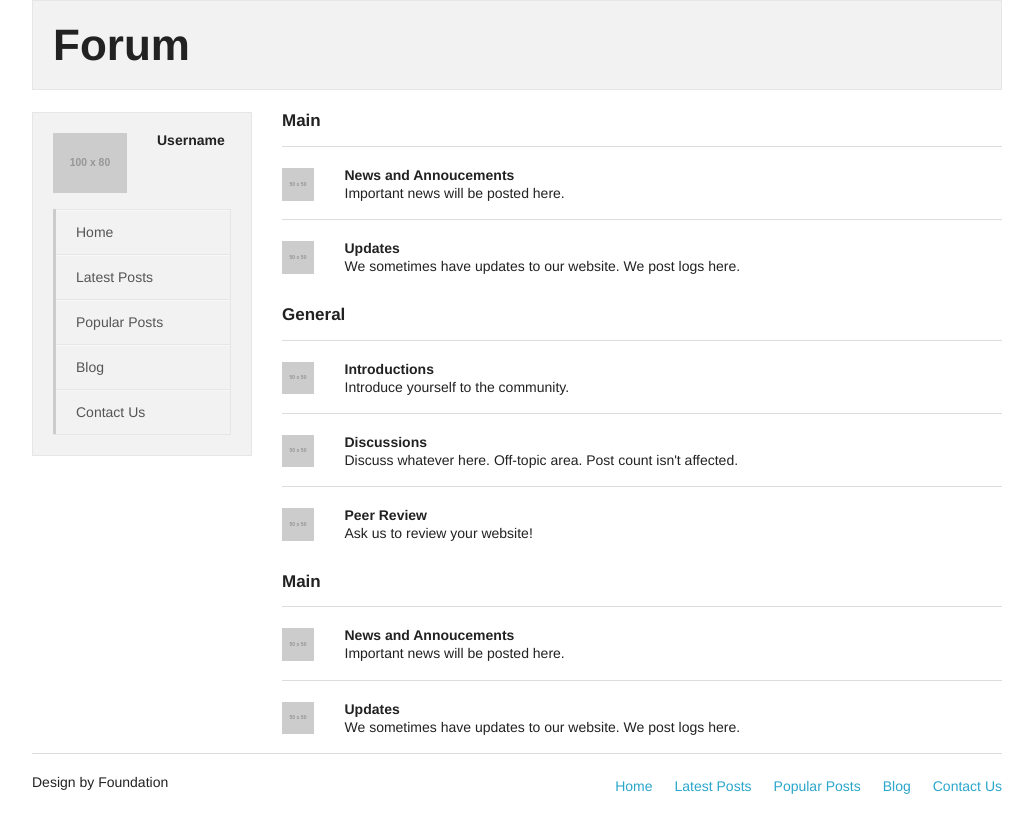
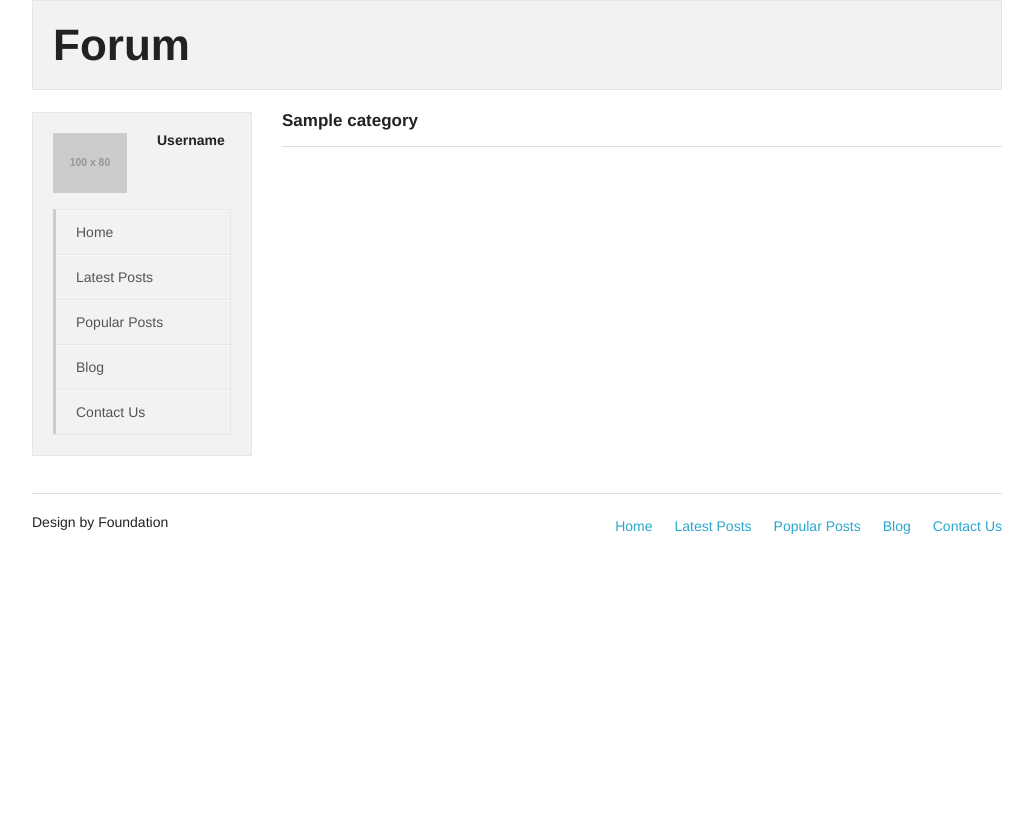
Before and after one commit to temporizer/Forum, a PHP site: page / in a window 1280 px wide. Shown: the whole page, without its empty margins (123-1156 px from the left). After the commit the page ends 534 px from the top, so only its background shows below. Run offline with PHP 8.4, Linux system fonts and the light colour scheme; tables that the repository leaves empty hold one stand-in row (values such as "Sample post"); grey boxes labelled with a size stand in for pictures from a placeholder-image service; some libraries are stand-ins or nearby versions.

Commit message:
forum category listing works

```diff
--- a/backend/class/user.php
+++ b/backend/class/user.php
@@ -50,7 +50,7 @@
 					}
 
 					//does the actual user exist though?
-					$check = $this->db->prepare("SELECT COUNT(username) AS user_cnt, auto_logout FROM users WHERE username = :username AND password = :password AND email = :email AND access = :access AND banned_until = :banned_until");
+					$check = $this->prepare("SELECT COUNT(username) AS user_cnt, auto_logout FROM users WHERE username = :username AND password = :password AND email = :email AND access = :access AND banned_until = :banned_until");
 					$check->bindParam(":username", $this->user["username"], PDO::PARAM_STR);
 					$check->bindParam(":password", $this->user["password"], PDO::PARAM_STR);
 					$check->bindParam(":email", $this->user["email"], PDO::PARAM_STR);
--- a/index.php
+++ b/index.php
@@ -2,50 +2,32 @@
 	require(dirname(__FILE__) . '/backend/header.php');
 ?>
 			<div class="nine columns">
-				<h5 class="category">Main</h5>
-				<hr />
-				<div class="row">
-					<div class="one column mobile-one"><img src="http://placehold.it/50x50&text=[img]" /></div>
-					<div class="eleven columns"><strong>News and Annoucements</strong> <p class="forum_desc">Important news will be posted here.</p></div>
-				</div>
-				<hr />
-				<div class="row">
-					<div class="one column mobile-one"><img src="http://placehold.it/50x50&text=[img]" /></div>
-					<div class="eleven columns"><strong>Updates</strong> <p class="forum_desc">We sometimes have updates to our website. We post logs here.</p></div>
-				</div>
+				<?php
+					//let's start getting forum categories
+					$cats = $User->query("SELECT id, name, description, parent, placement FROM categories ORDER BY placement ASC, id ASC");
 
-				<br /><br />
+					$i = 0;
+					foreach($cats AS $row)
+					{
+						if($row["parent"] == "yes")
+						{
+							echo ($i > 0) ? '<br />' : '';
+							echo '<h5 class="category">' . $row["name"] . '</h5>';
+							echo '<hr />';
+						}
+							else
+						{
+							echo '<div class="row">';
+							echo '<div class="one column mobile-one"><img src="http://placehold.it/50x50&text=[img]" /></div>';
+							echo '<div class="eleven columns"><strong>' . $row["name"] . '</strong>';
+							echo '<p class="forum_desc">' . $row["description"] . '</p></div>';
+							echo '</div>';
+							echo '<hr />';
+						}
 
-				<h5 class="category">General</h5>
-				<hr />
-				<div class="row">
-					<div class="one column mobile-one"><img src="http://placehold.it/50x50&text=[img]" /></div>
-					<div class="eleven columns"><strong>Introductions</strong> <p class="forum_desc">Introduce yourself to the community.</p></div>
-				</div>
-				<hr />
-				<div class="row">
-					<div class="one column mobile-one"><img src="http://placehold.it/50x50&text=[img]" /></div>
-					<div class="eleven columns"><strong>Discussions</strong> <p class="forum_desc">Discuss whatever here. Off-topic area. Post count isn't affected.</p></div>
-				</div>
-				<hr />
-				<div class="row">
-					<div class="one column mobile-one"><img src="http://placehold.it/50x50&text=[img]" /></div>
-					<div class="eleven columns"><strong>Peer Review</strong> <p class="forum_desc">Ask us to review your website!</p></div>
-				</div>
-
-				<br /><br />
-
-				<h5 class="category">Main</h5>
-				<hr />
-				<div class="row">
-					<div class="one column mobile-one"><img src="http://placehold.it/50x50&text=[img]" /></div>
-					<div class="eleven columns"><strong>News and Annoucements</strong> <p class="forum_desc">Important news will be posted here.</p></div>
-				</div>
-				<hr />
-				<div class="row">
-					<div class="one column mobile-one"><img src="http://placehold.it/50x50&text=[img]" /></div>
-					<div class="eleven columns"><strong>Updates</strong> <p class="forum_desc">We sometimes have updates to our website. We post logs here.</p></div>
-				</div>
+						$i++;
+					}
+				?>
 			</div>
 <?php
 	require(dirname(__FILE__) . '/backend/footer.php');
```
